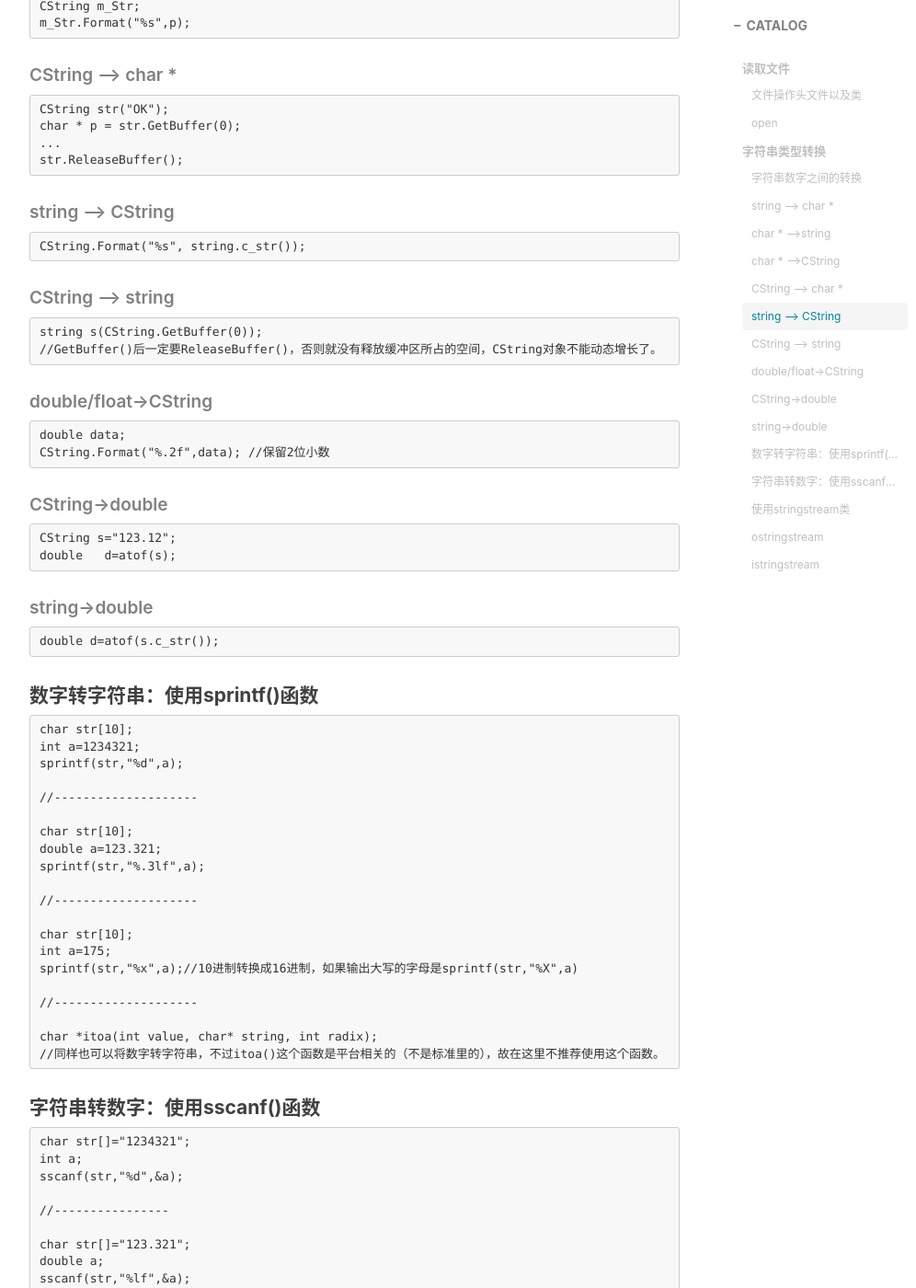
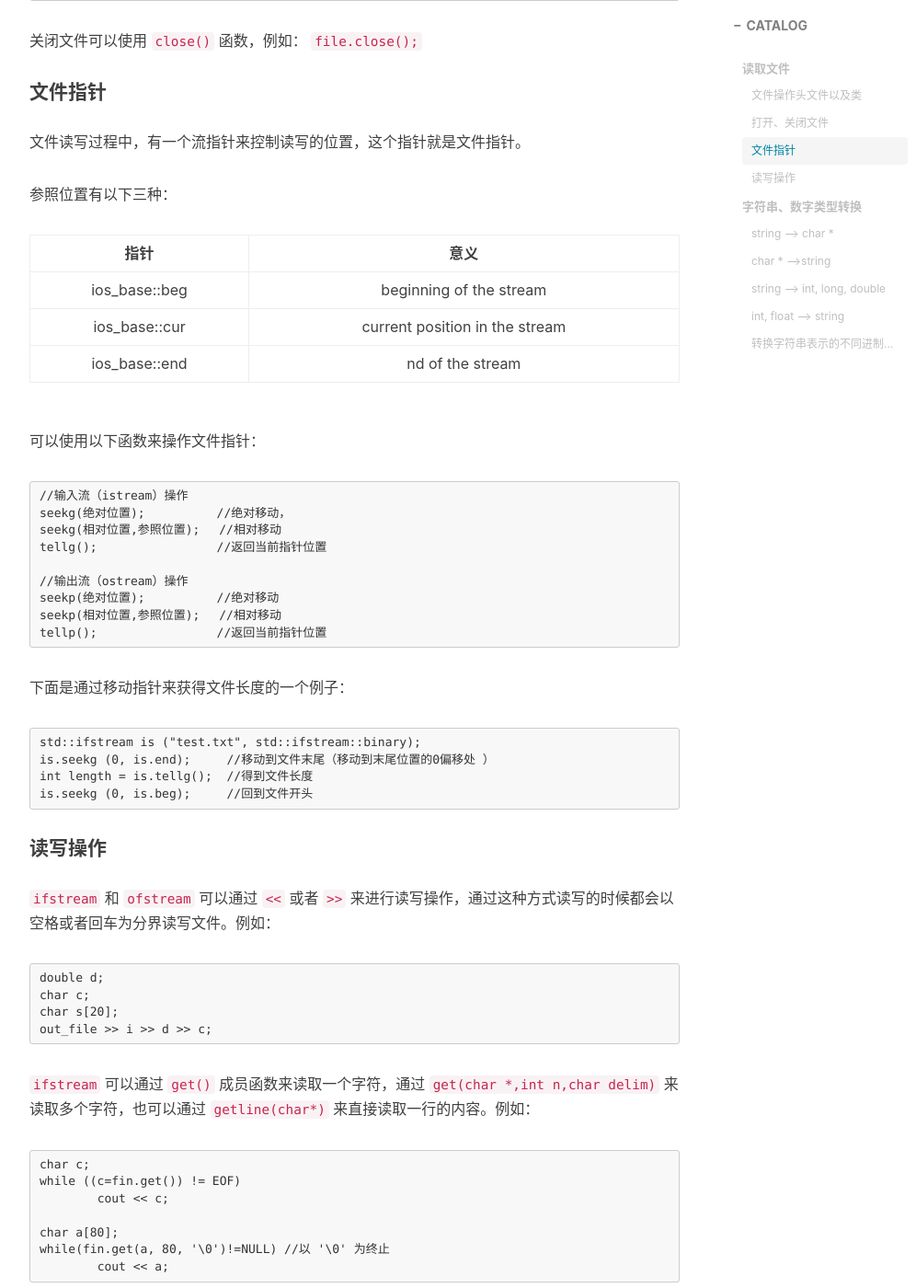
Before and after one commit to Missmiaom/Missmiaom.github.io, a Jekyll site: the page built from _posts/2016-9-21-C++_readfilecontent.md, in a window 1280 px wide and 1400 px high, scrolled down 2110 px. Shown: the whole window at 92% size, without its empty margins (233-1229 px from the left). Built offline with Jekyll 4.4.1, drawn with Linux system fonts in a browser that asks for light colours; nearby versions of some CDN libraries; comment, search, counter and statistics services are not loaded; some of the changed text lies outside the part shown.

Commit message:
1
Signed-off-by: Leiyiming <745409341@qq.com>

````diff
--- a/_posts/2016-9-21-C++_readfilecontent.md
+++ b/_posts/2016-9-21-C++_readfilecontent.md
@@ -18,171 +18,162 @@ tags:
 
 ```
 #include <fstream>
-ofstream         //文件写操作 内存写入存储设备
-ifstream         //文件读操作，存储设备读区到内存中
-fstream          //读写操作，对打开的文件可进行读写操作
+ofstream         //文件写入流，内存写入存储设备
+ifstream         //文件读入流，存储设备读区到内存中
+fstream          //文件读写流，对打开的文件可进行读写操作
 ```
-#### open
+
+他们和其他流类之间的派生关系如下：
+
+<img src="http://leiym.com/img/in-post/post-c++/filestream/1.png"/>
+
+
+#### 打开、关闭文件
+
+打开文件可以使用 `open` 函数，也可以直接调用构造函数，两种方法的主要参数相同。
 
 `void open ( const char * filename, ios_base::openmode mode = ios_base::in | ios_base::out );`
 
 * *filename* ：操作文件名。
-* *mode* ：打开文件方式，有如下几种。
+* *mode* ：打开文件方式，有如下几种，并且能够以“或”运算 `|` 的方式进行组合使用
 
 |选项|意义|
 |:---:|:---:|
-|ios::in|为输入(读)而打开文件|
-|ios::out|为输出(写)而打开文件|
-|ios::ate|初始位置：文件尾|
-|ios::app|所有输出附加在文件末尾|
-|ios::trunc|如果文件已存在则先删除该文件|
-|ios::binary|二进制方式|
+|ios_base::in|为输入(读)而打开文件|
+|ios_base::out|为输出(写)而打开文件|
+|ios_base::ate|初始位置：文件尾|
+|ios_base::app|所有输出附加在文件末尾|
+|ios_base::trunc|如果文件已存在则清楚该文件内容|
+|ios::nocreate|文件不存在时产生错误，常和in或app联合使用|
+|ios::noreplace|文件存在时产生错误，常和out联合使用|
+|ios_base::binary|以二进制格式打开（默认为文本格式）|
 
-这些方式是能够以“或”运算（“|”）的方式进行组合使用的。
+检测文件是否正确打开可以使用 `is_open()` 函数：
 
-####
+```
+if(file.is_open())
+{
+	...
+}
+```
 
-### 字符串类型转换
+关闭文件可以使用 `close()` 函数，例如： `file.close();`
 
-**转载，原文：http://www.cnblogs.com/luxiaoxun/**
+#### 文件指针
 
-#### 字符串数字之间的转换
+文件读写过程中，有一个流指针来控制读写的位置，这个指针就是文件指针。
 
-##### string --> char *
+参照位置有以下三种：
+
+|指针|意义|
+|:---:|:---:|
+|ios_base::beg|beginning of the stream|
+|ios_base::cur|current position in the stream|
+|ios_base::end|nd of the stream|
+
+可以使用以下函数来操作文件指针：
+
+```
+//输入流（istream）操作
+seekg(绝对位置);　　　　　　//绝对移动，
+seekg(相对位置,参照位置);　 //相对移动
+tellg();　　　　　　　　　　//返回当前指针位置
+
+//输出流（ostream）操作
+seekp(绝对位置);　　　　　　//绝对移动
+seekp(相对位置,参照位置);　 //相对移动
+tellp();　　　　　　　　　　//返回当前指针位置
+```
+
+下面是通过移动指针来获得文件长度的一个例子：
+
+```
+std::ifstream is ("test.txt", std::ifstream::binary);
+is.seekg (0, is.end);     //移动到文件末尾（移动到末尾位置的0偏移处 ）
+int length = is.tellg();  //得到文件长度
+is.seekg (0, is.beg);     //回到文件开头
+```
+
+#### 读写操作
+
+`ifstream` 和 `ofstream` 可以通过 `<<` 或者 `>>` 来进行读写操作，通过这种方式读写的时候都会以空格或者回车为分界读写文件。例如：
+
+```
+double d;
+char c;
+char s[20];
+out_file >> i >> d >> c;
+```
+
+`ifstream` 可以通过 `get()` 成员函数来读取一个字符，通过 `get(char *,int n,char delim)` 来读取多个字符，也可以通过 `getline(char*)` 来直接读取一行的内容。例如：
+
+```
+char c;
+while ((c=fin.get()) != EOF)
+	cout << c;
+
+char a[80];
+while(fin.get(a, 80, '\0')!=NULL) //以 '\0' 为终止
+	cout << a;
+```
+
+`ofstream` 可以通过 `put(char c)` 成员函数来写入一个字符，也可以通过 ` write (const char* s, int n)` 写入多个字符。
+
+### 字符串、数字类型转换
+
+#### string --> char *
 
 ```
 string str("OK");
 char * p = str.c_str();
 ```
 
-##### char * -->string
+#### char * -->string
 
 ```
 char *p = "OK";
 string str(p);
 ```
-##### char * -->CString
+
+#### string --> int, long, double
 
 ```
-char *p ="OK";
-CString m_Str(p);
-
-//OR
-
-CString m_Str;
-m_Str.Format("%s",p);
-```
-
-##### CString --> char *
-
-```
-CString str("OK");
-char * p = str.GetBuffer(0);
-...
-str.ReleaseBuffer();
-```
-
-##### string --> CString
-
-```
-CString.Format("%s", string.c_str());
-```
-
-##### CString --> string
-
-```
-string s(CString.GetBuffer(0));
-//GetBuffer()后一定要ReleaseBuffer()，否则就没有释放缓冲区所占的空间，CString对象不能动态增长了。
-```
-
-##### double/float->CString
-
-```
-double data;
-CString.Format("%.2f",data); //保留2位小数
-```
-
-##### CString->double
-
-```
-CString s="123.12";
-double   d=atof(s);
-```
-
-##### string->double
-
-```
+int a = atoi(s.c_str());
+long a = atol(s.c_str());
 double d=atof(s.c_str());
 ```
 
-#### 数字转字符串：使用sprintf()函数
+#### int, float --> string
 
 ```
-char str[10];
-int a=1234321;
-sprintf(str,"%d",a);
-
-//--------------------
-
-char str[10];
-double a=123.321;
-sprintf(str,"%.3lf",a);
-
-//--------------------
-
-char str[10];
-int a=175;
-sprintf(str,"%x",a);//10进制转换成16进制，如果输出大写的字母是sprintf(str,"%X",a)
-
-//--------------------
-
-char *itoa(int value, char* string, int radix);
-//同样也可以将数字转字符串，不过itoa()这个函数是平台相关的（不是标准里的），故在这里不推荐使用这个函数。
+string to_string (int val);
+string to_string (long val);
+string to_string (long long val);
+string to_string (unsigned val);
+string to_string (unsigned long val);
+string to_string (unsigned long long val);
+string to_string (float val);
+string to_string (double val);
+string to_string (long double val);
 ```
 
-#### 字符串转数字：使用sscanf()函数
+#### 转换字符串表示的不同进制数字
 
 ```
-char str[]="1234321";
-int a;
-sscanf(str,"%d",&a);
-
-//----------------
-
-char str[]="123.321";
-double a;
-sscanf(str,"%lf",&a);
-
-//----------------
-
-char str[]="AF";
-int a;
-sscanf(str,"%x",&a); //16进制转换成10进制
-
-//另外也可以使用atoi(),atol(),atof().
+long int strtol(const char *nptr, char **endptr, int base)
 ```
 
-#### 使用stringstream类
+* nptr ：输入字符串
 
-##### ostringstream
+* endptr ：不为 `NULL` 时，会将不符合转换条件的字符串存入其中。
+
+* base : 范围从2至36，或0，代表采用的进制方式，当为 0 时会使用十进制转换，但遇到 "0x" 前置字符时会以十六进制转换。
 
 ```
-//用ostringstream对象写一个字符串，类似于sprintf()
-ostringstream s1;
-int i = 22;
-s1 << "Hello " << i << endl;
-string s2 = s1.str();
-cout << s2;
+char a[] = "100";
+char b[] = "100";
+char c[] = "ffff";
+printf("a = %d\n", strtol(a, NULL, 10));   //以十进制转换a，结果100
+printf("b = %d\n", strtol(b, NULL, 2));    //以二进制转换b，结果4
+printf("c = %d\n", strtol(c, NULL, 16));   //以十六进制转换c，结果65535
 ```
-
-##### istringstream
-
-```
-//用istringstream对象读一个字符串，类似于sscanf()
-istringstream stream1;
-string string1 = "25";
-stream1.str(string1);
-int i;
-stream1 >> i;
-cout << i << endl;  // displays 25
-```
````
Also changed, not shown: _posts/2016-9-20-C++_readfile.md (+1 -0 lines), img/in-post/post-c++/filestream/1.png (added).
